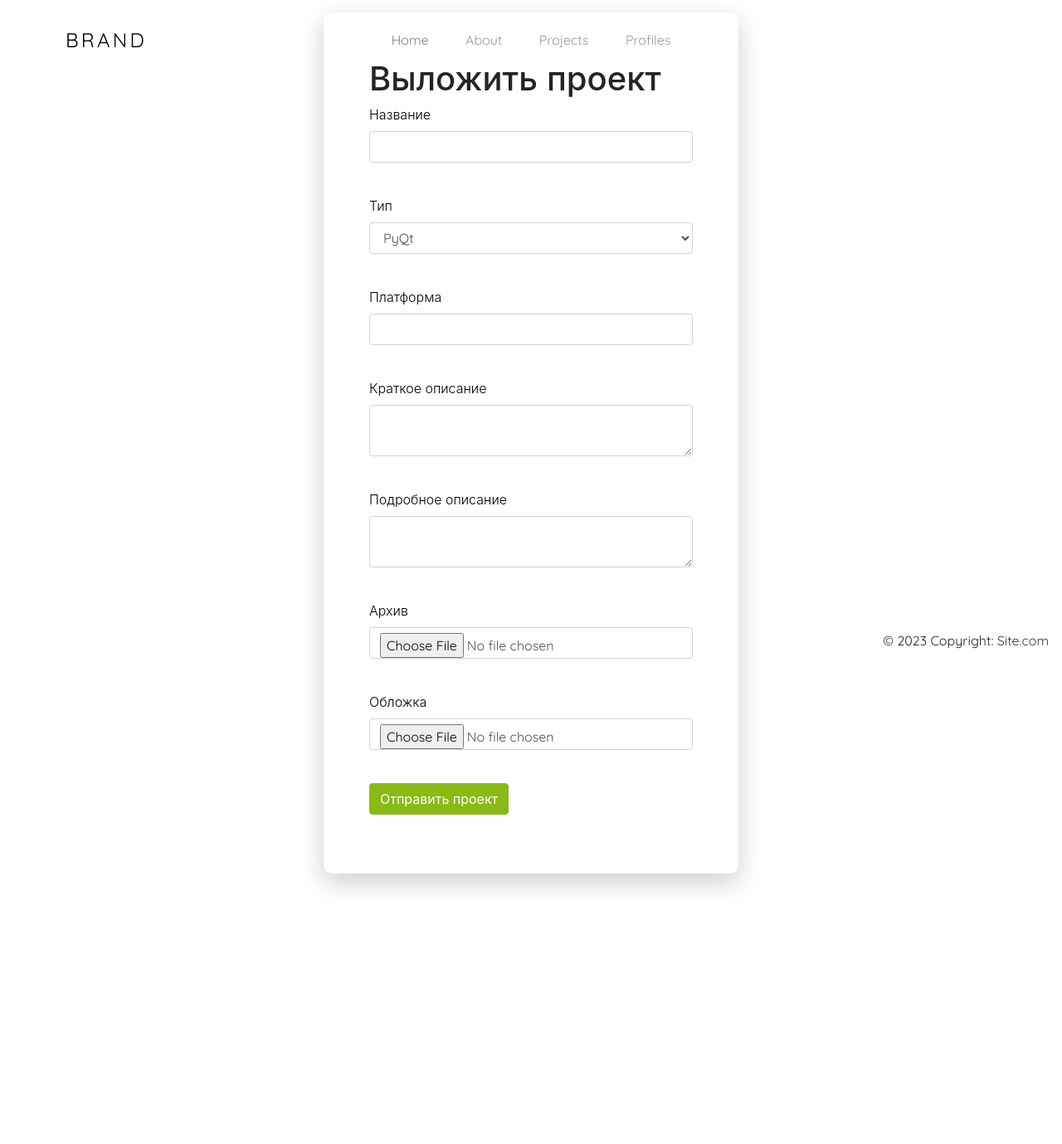
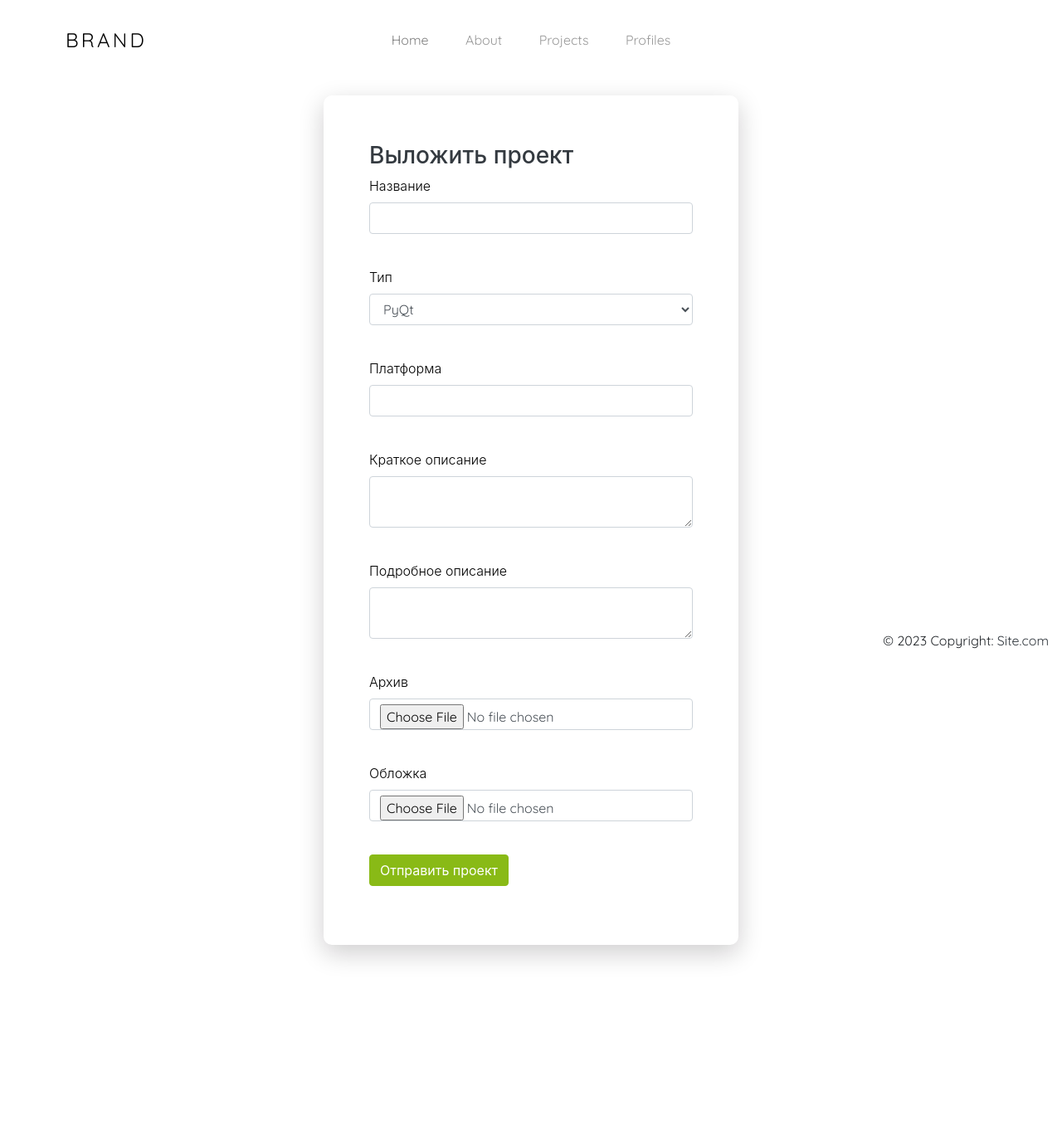
Before and after one commit to Someone123770/PyWeb_project, a Flask app: page /post-project in a window 1280 px wide. Shown: the top 1379 px of the page at 83% size. Run offline with Flask 3, Linux system fonts and the light colour scheme; some libraries are stand-ins or nearby versions; some web fonts are replaced.

Commit message:
some changes

```diff
--- a/The_proj/templates/post_project.html
+++ b/The_proj/templates/post_project.html
@@ -2,9 +2,12 @@
 
 {% block content %}
 <div class="limiter">
-    <div class="container-login_reg" style="min-height: 100vh;">
-        <div class="wrap-login_reg">
-            <h1>Выложить проект</h1>
+    <div class="container-login_reg">
+        <div class="wrap-login_reg" style="margin-top: 100px;">
+            <h3 class="text-dark">Выложить проект</h3>
+            {% if message %}
+            <div class="alert alert-warning text-center" role="alert">{{ message }}</div>
+            {% endif %}
             <form action="" method="post">
                 {{ form.hidden_tag() }}
                 <p>
@@ -71,7 +74,6 @@
                 {% endfor %}
                 </p>
                 <p>{{ form.submit(type="submit", class="btn btn-primary") }}</p>
-                {{message}}
             </form>
         </div>
     </div>
```
Also changed, not shown: The_proj/templates/login.html (+5 -4 lines), The_proj/templates/registration.html (+7 -5 lines), The_proj/db/blogs.db.
